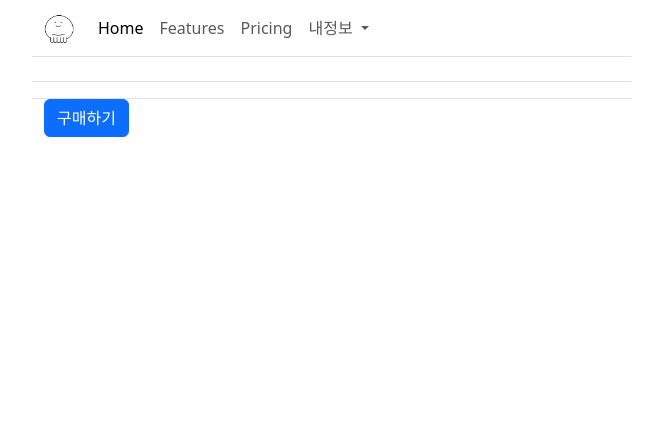
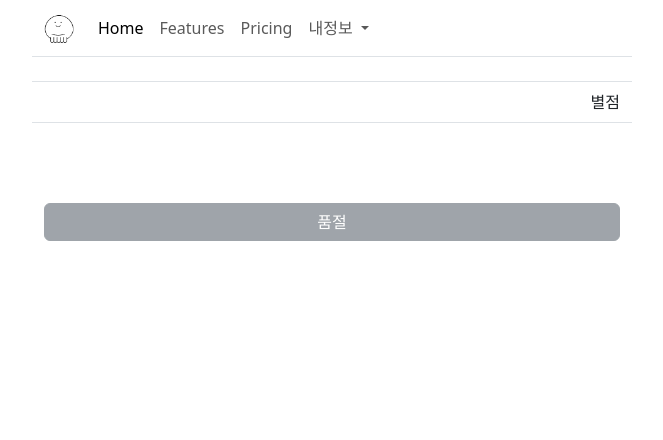
Before and after one commit to horyong1/shoppingmall, a Spring app: template src/main/resources/templates/shop/productDetailPage.html in a window 1280 px wide. Shown: the top 440 px of the page, without its empty margins (308-971 px from the left). Run offline with Thymeleaf, Linux system fonts and the light colour scheme; the template is opened without the code that fills it, so the values that code supplies are empty.

Commit message:
상세정보 수정

```diff
--- a/src/main/resources/templates/seller/sellerLoginPage.html
+++ b/src/main/resources/templates/seller/sellerLoginPage.html
@@ -47,13 +47,13 @@
                             </div>
                             <div class="row pt-2">
                                 <div class="col d-grid">
-                                    <button type="submit" class="btn btn-primary">로그인</button>
+                                    <button type="submit" class="btn btn-dark">로그인</button>
                                 </div>
                             </div>
                         </form>
                         <div class="row">
                             <div class="col text-end">
-                                <a class="link-dcr-none fs-0-9" href="./registerSellerPage">회원가입</a>
+                                <a class="link-dcr-none fs-0-9 text-secondary" href="./registerSellerPage">회원가입</a>
                             </div>
                         </div>
                     </div>
--- a/src/main/resources/templates/shop/productDetailPage.html
+++ b/src/main/resources/templates/shop/productDetailPage.html
@@ -29,24 +29,29 @@
                     </div>
                     <div class="row py-2 border-bottom border-top">
                         <div class="col text-secondary fs-0-9" th:text="${sellerDto.shopName}"></div>
+                        <div class="col-auto ms-auto">별점</div>
                     </div>
                     <div class="row">
-                        <div class="col" th:text="${productDto.productName}"></div>
+                        <div class="col-auto fw-bold py-2" th:text="${productDto.productName}"></div>
+
                     </div>
-                    <div class="row">
-                        <div class="col" th:text="${productDto.price}"></div>
+                    <div class="row py-2">
+                        <div class="col fw-bold" th:text="${productDto.price}"></div>
                     </div>
-                    <div class="row">
+                    <div class="row py-4">
                         <div class="col" th:text="${productDto.productDescription}"></div>
                     </div>
+
                     <div class="row">
-                        <div class="col">
-                            <button class="btn btn-primary">구매하기</button>
+                        <div class="col d-grid">
+                            <button th:if="${productDto.totalQuantity != 0}" class="btn btn-dark">구매하기</button>
+                            <button th:unless="${productDto.totalQuantity != 0}" class="btn btn-secondary" disabled="true">품절</button>
                         </div>
                     </div>
                 </div>
             </div>
         </main>
+        <div class="row py-5"></div>
         <!-- footer start -->
         <footer>
             <div class="row">
```
Also changed, not shown: src/main/java/com/hr/shoppingmall/shop/controller/ShopController.java (+4 -4 lines), src/main/java/com/hr/shoppingmall/shop/service/ShopService.java (+22 -13 lines), src/main/resources/templates/consumer/consumerLoginPage.html (+5 -5 lines), src/main/resources/static/public/img/초코파이.jpg (added).
